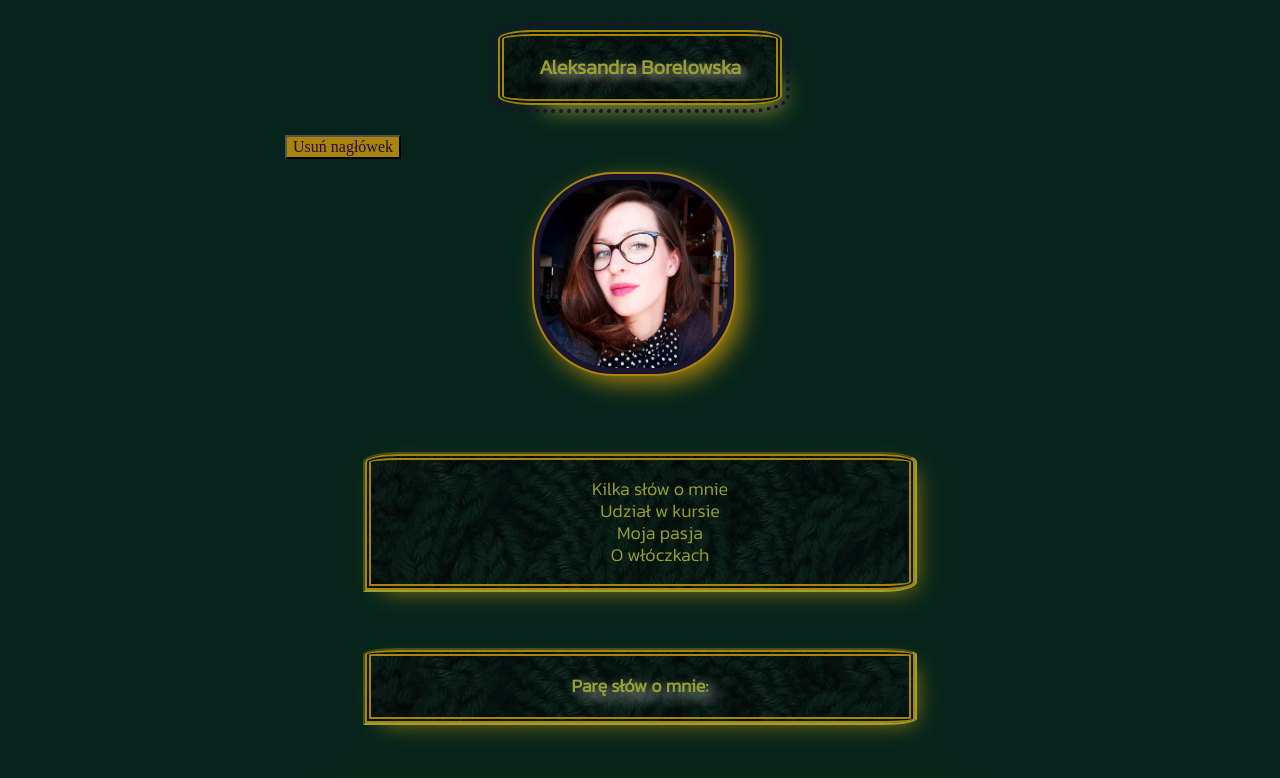
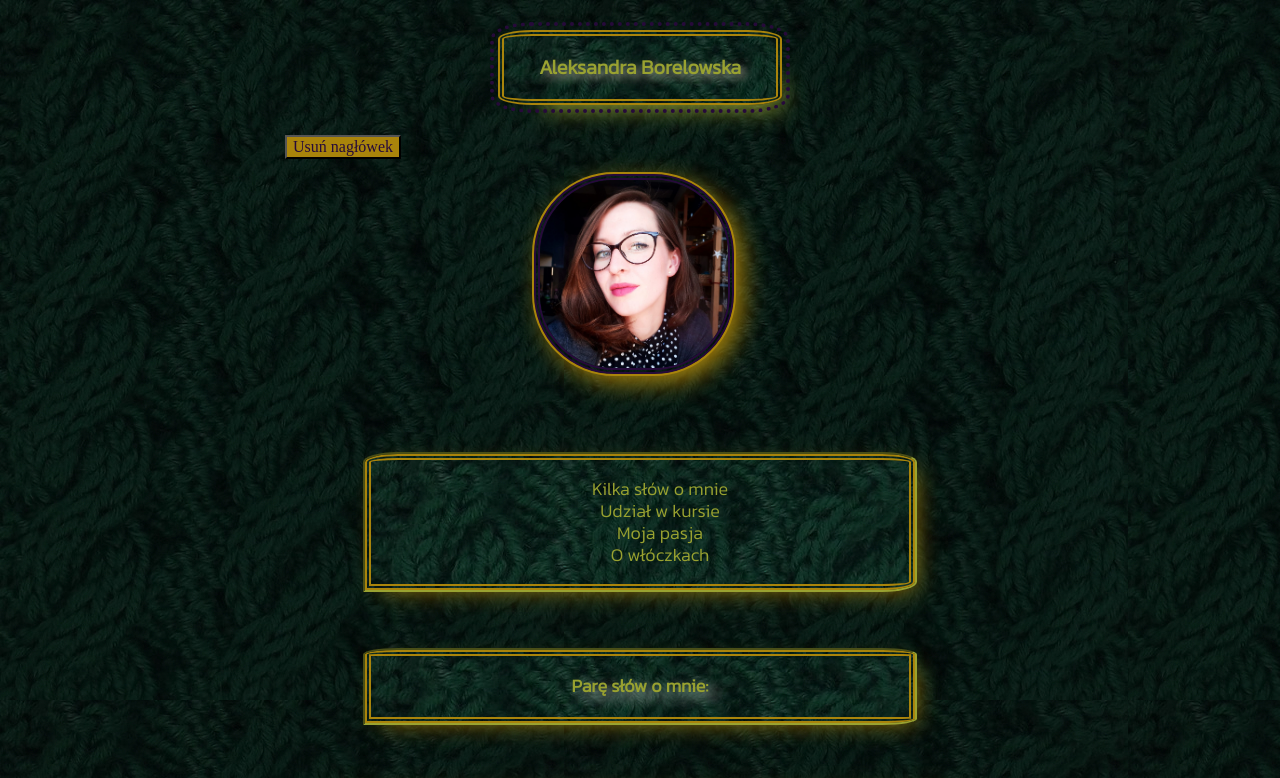
Before and after one commit to olykka/homepage, a plain HTML site: page index.html in a window 1280 px wide. Shown: the top 778 px of the page. Drawn offline with nearby package versions, Linux system fonts and the light colour scheme.

Commit message:
background change

```diff
--- a/css/article.css
+++ b/css/article.css
@@ -1,7 +1,7 @@
 .article {
     max-width: auto;
     color: #99a231;
-    background-image: url("../images/backroundwool23.jpg");
+    background-image: url("../images/backgrounddark.jpg");
     border: 2px inset #260a3a;
     padding: 20px;
     margin: 28px 28px;
@@ -16,7 +16,7 @@
 
 .article__subHeader {
     color: #98a130;
-    background-image: url("../images/backroundwool23.jpg");
+    background-image: url("../images/background.jpg");
     max-width: auto;
     border-width: 6px;
     border-style: double;
--- a/css/header.css
+++ b/css/header.css
@@ -1,7 +1,7 @@
 .header {
     max-width: 40%;
     color: #99a231;
-    background-image: url("../images/backroundwool23.jpg");
+    background-image: url("../images/background.jpg");
     border: 6px double #a9840b;
     border-radius: 12%;
     padding: 20px 30px 20px 30px;
--- a/css/navigation.css
+++ b/css/navigation.css
@@ -1,6 +1,6 @@
 .navigation {
     color: #98a130;
-    background-image: url("../images/backroundwool23.jpg");
+    background-image: url("../images/background.jpg");
     max-width: auto;
     border: 6px double #a9840b;
     border-radius: 6%;
--- a/css/style.css
+++ b/css/style.css
@@ -12,6 +12,6 @@ html {
     max-width: 750px;
     margin: 0 auto;
     padding: 0 20px;
-    background-image: url("../images/backroundwool2.jpg");
+    background-image: url("../images/backgrounddark.jpg");
 
 }
```
Also changed, not shown: images/background.jpg (added), images/backgrounddark.jpg (renamed from images/backroundwool23.jpg).
